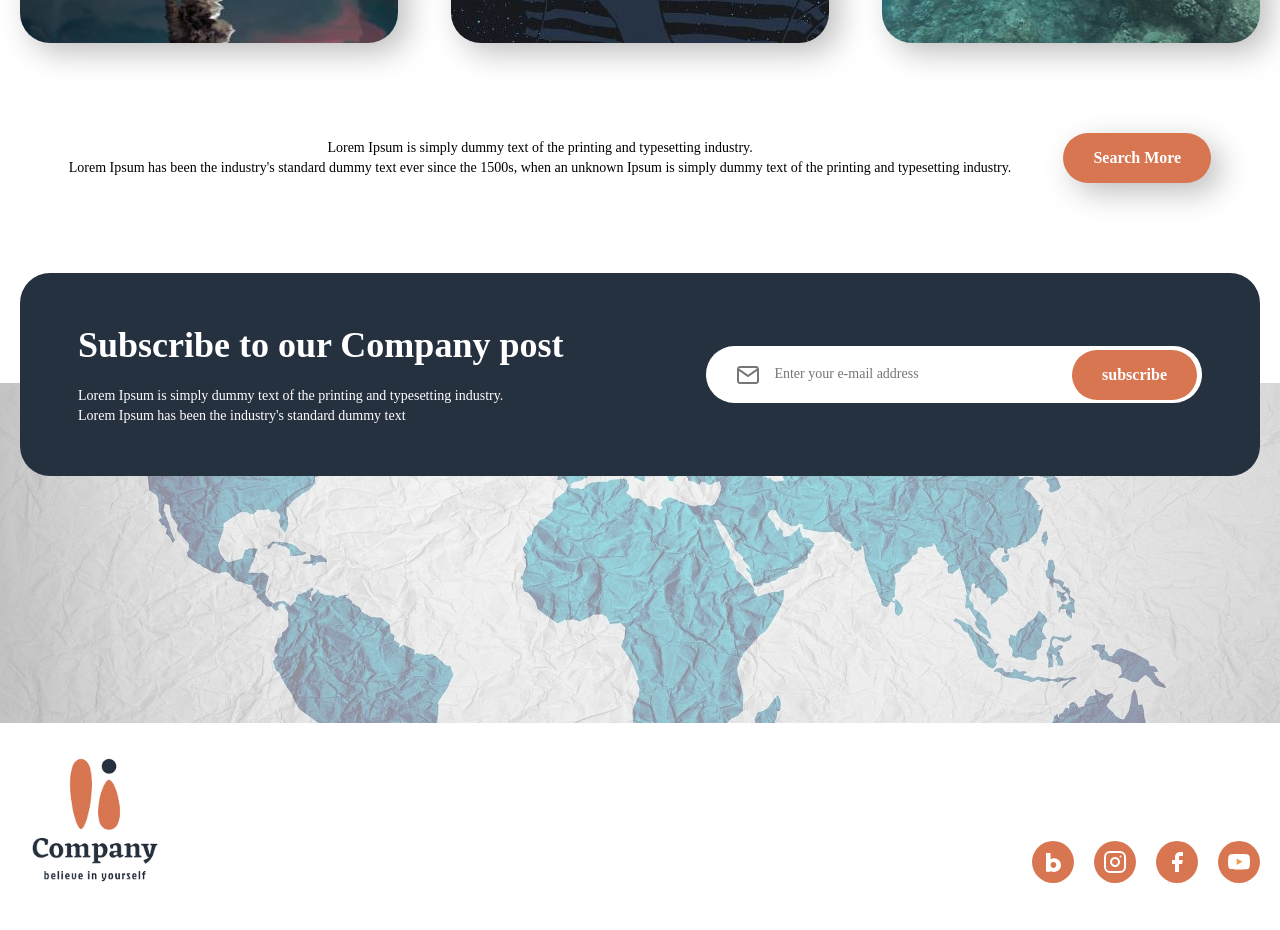
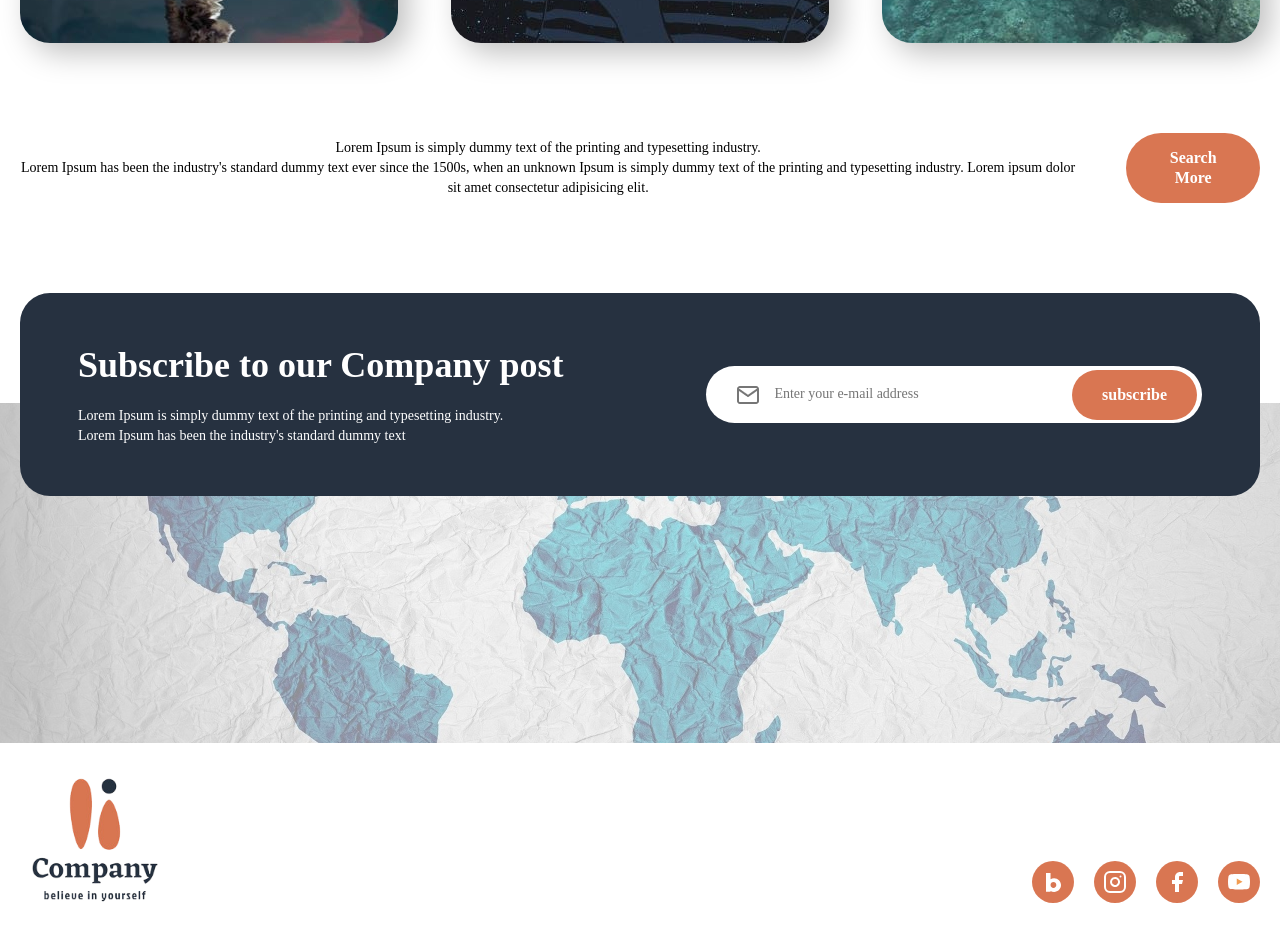
Before and after one commit to hyeonbinnn/my-company, a React (Create React App) app: page / in a window 1280 px wide. Shown: the part 2000-2930 px from the top of the page. Built offline with nearby package versions, Linux system fonts and the light colour scheme.

Commit message:
fix: button 스타일 수정

```diff
--- a/src/components/Main/HomeMain.jsx
+++ b/src/components/Main/HomeMain.jsx
@@ -49,7 +49,8 @@ const HomeMain = () => {
             Lorem Ipsum is simply dummy text of the printing and typesetting industry.
             <br />
             Lorem Ipsum has been the industry's standard dummy text ever since the 1500s, when an
-            unknown Ipsum is simply dummy text of the printing and typesetting industry.
+            unknown Ipsum is simply dummy text of the printing and typesetting industry. Lorem ipsum
+            dolor sit amet consectetur adipisicing elit.
           </p>
           <button className="common-button">
             <Link to="/services">Search More</Link>
--- a/src/components/Main/HomeMain.style.jsx
+++ b/src/components/Main/HomeMain.style.jsx
@@ -79,13 +79,13 @@ export const Section2 = styled.section`
     justify-content: space-between;
     gap: 20px;
     margin: 88px 0 90px;
-  }
 
-  button {
-    overflow: hidden;
-    box-shadow: 10px 10px 30px rgba(0, 0, 0, 0.25);
-    border-radius: 30px;
-    cursor: pointer;
+    button {
+      overflow: hidden;
+      box-shadow: 10px 10px 30px rgba(0, 0, 0, 0.25);
+      border-radius: 30px;
+      cursor: pointer;
+    }
   }
 
   @media ${mediaQuery.mobile} {
@@ -121,15 +121,18 @@ export const Post = styled.div`
   display: flex;
   justify-content: center;
   align-items: center;
-  gap: 52px;
+  gap: 50px;
 
   @media ${mediaQuery.mobile} {
     flex-direction: column;
-    align-items: end;
 
     p {
       max-width: 740px;
       text-align: left;
+    }
+
+    button {
+      align-self: flex-end;
     }
   }
 `;
```
